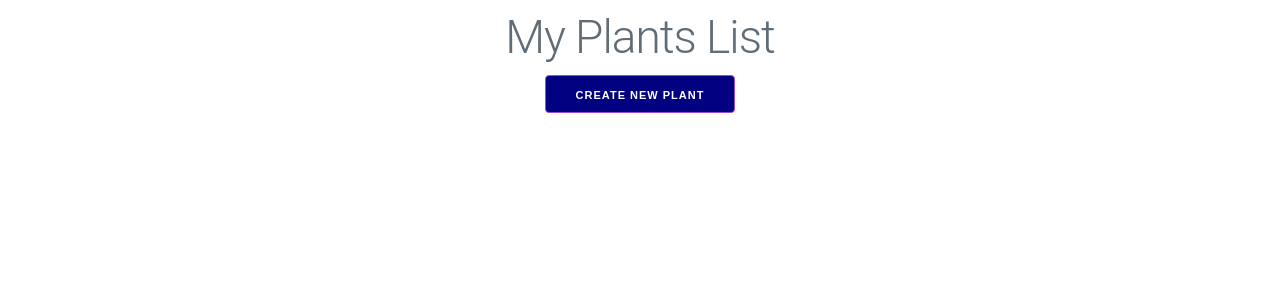
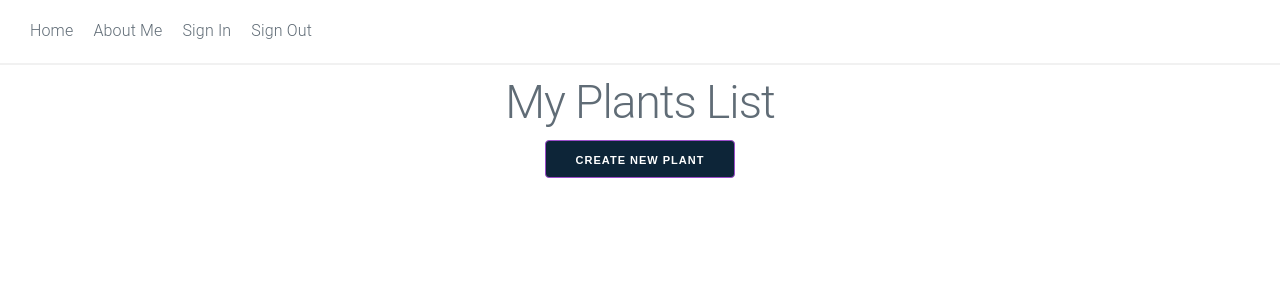
Before and after one commit to aip956/plants_backend, a React (Create React App) app: page / in a window 1280 px wide. Shown: the top 300 px of the page. Built offline with nearby package versions, Linux system fonts and the light colour scheme; no server answers.

Commit message:
With Burger Menu

```diff
--- a/package.json
+++ b/package.json
@@ -11,6 +11,7 @@
     "react-dom": "^17.0.2",
     "react-router-dom": "^5.1.2",
     "react-scripts": "5.0.0",
+    "styled-components": "^5.3.3",
     "web-vitals": "^2.1.2"
   },
   "scripts": {
--- a/public/index.html
+++ b/public/index.html
@@ -25,6 +25,16 @@
       Learn how to configure a non-root public URL by running `npm run build`.
     -->
     <title>React App</title>
+
+<style>
+  * {
+    padding: 0;
+    margin: 0;
+    box-sizing: border-box;
+  }
+
+</style>
+
   </head>
   <body>
     <noscript>You need to enable JavaScript to run this app.</noscript>
--- a/src/App.js
+++ b/src/App.js
@@ -2,8 +2,13 @@
 import SinglePlant from "./pages/SinglePlant";
 import Form from "./pages/Form";
 
+// Burger from https://www.youtube.com/watch?v=GGkBwpxV7AI
+// Burger imports
+import Navbar from "./components/Nav/Navbar";
+
+
 // Import React and Hooks
-import React, { useState, useEffect } from "react";
+import React, { useState, useEffect, useRef } from "react";
 
 // Import components from React Router
 import { Route, Switch, Link } from "react-router-dom";
@@ -20,10 +25,11 @@
   };
 
   const button = {
-    backgroundColor: "navy",
+    backgroundColor: "#0D2538",
     display: "block",
     margin: "auto",
   };
+
 
   ///////////////
   // State & Other Variables
@@ -43,6 +49,7 @@
     lastFed: "",
     recWater: "",
     recFeed: "",
+
   };
 
   // Const state to hold plant to edit
@@ -120,11 +127,20 @@
   /////////////////////
   // returned JSX
   /////////////////////
+// globalstyles goes in classname app div
+// need to add const open, set open
 
   return (
+
     <div className="App">
+   <Navbar />
+
+
+
       <h1 style={h1}>My Plants List</h1>
+
       <Link to="/new"><button style={button}>Create New Plant</button></Link>
+
       <Switch>
         {/* INDEX PAGE */}
         <Route
@@ -160,7 +176,6 @@
         />;
       }}
         />
-
         <Route
         path = "/edit"
         render={(rp) => {
@@ -169,13 +184,15 @@
         initialPlant={targetPlant}
         handleSubmit={updatePlant}
         buttonLabel="Edit a Plant!"
-
-        />;
+                />;
         }}
         />
       </Switch>
     </div>
+
+// Closes the return
   );
+// Closes the App
 }
 
 export default App;
--- /dev/null
+++ b/src/components/Nav/Burger.jsx
@@ -0,0 +1,57 @@
+// Burger from https://www.youtube.com/watch?v=GGkBwpxV7AI
+import React, { useState } from 'react';
+import styled from 'styled-components';
+import RightNav from './RightNav';
+
+const StyledBurger = styled.div`
+width: 2rem;
+height: 2rem;
+position: fixed;
+top: 15px;
+right: 20px;
+
+z-index: 20;
+display: none;
+
+@media (max-width: 768px) {
+display: flex;
+justify-content: space-around;
+flex-flow: column nowrap;
+}
+
+div {
+    width: 2rem;
+    height: .25rem;
+    background-color: ${({ open }) => open ? '#ccc' : '#333'};
+    border-radius: 10px;
+    transform-origin: 1px;
+    transition: all 0.3s linear;
+
+    &:nth-child(1) {
+        transform: ${({ open }) => open ? 'rotate(45deg)' : 'rotate(0deg)'};
+    }
+    &:nth-child(2) {
+        transform: ${({ open }) => open ? 'translateX(100%)' : 'translate(0)'};
+        opacity: ${({ open }) => open ? '0' : '1'};
+    }
+    &:nth-child(3) {
+        transform: ${({ open }) => open ? 'rotate(-45deg)' : 'rotate(0deg)'};
+    }
+}
+`;
+
+const Burger = () => {
+    const [open, setOpen] = useState(false)
+    return (
+        <>
+            <StyledBurger open={open} onClick={() => setOpen(!open)}>
+                <div />
+                <div />
+                <div />
+            </StyledBurger>
+            <RightNav open={open}/>
+        </>
+    )
+}
+
+export default Burger
--- /dev/null
+++ b/src/components/Nav/Navbar.jsx
@@ -0,0 +1,24 @@
+// Burger from https://www.youtube.com/watch?v=GGkBwpxV7AI
+import React from 'react'
+import styled from 'styled-components';
+import RightNav from './RightNav';
+import Burger from './Burger';
+
+const Nav = styled.nav`
+width: 100%;
+height: 65px;
+border-bottom: 2px solid #f1f1f1;
+padding: 0 20px;
+display: flex;
+justify-content: space-between;
+`
+
+const Navbar = () => {
+    return (
+        <Nav>
+            <Burger />
+        </Nav>
+    )
+}
+
+export default Navbar
--- /dev/null
+++ b/src/components/Nav/RightNav.jsx
@@ -0,0 +1,43 @@
+// Burger from https://www.youtube.com/watch?v=GGkBwpxV7AI
+import React from 'react';
+import styled from 'styled-components';
+
+const Ul = styled.ul`
+    list-style: none;
+    display: flex;
+    flex-flow: row nowrap;
+
+    li {
+        padding: 18px 10px;
+    }
+
+    @media (max-width: 768px) {
+       flex-flow: column nowrap;
+       background-color: #0D2538;
+       position: fixed;
+       transform: ${({ open }) => open ? 'translateX(0)' : 'translateX(100%)'};
+       top: 0;
+       right 0;
+       height: 100vh;
+       width; 300px;
+       padding-top: 3.5rem;
+       transition: transform 0.3s ease-in-out;
+
+       li {
+           color: #fff;
+       }
+    }
+`;
+
+const RightNav = ({ open }) => {
+    return (
+    <Ul open={open}>
+        <li>Home</li>
+        <li>About Me</li>
+        <li>Sign In</li>
+        <li>Sign Out</li>
+    </Ul>
+    )
+}
+
+export default RightNav
```
Also changed, not shown: 1 other file (tests, documents, lock files or other folders).
